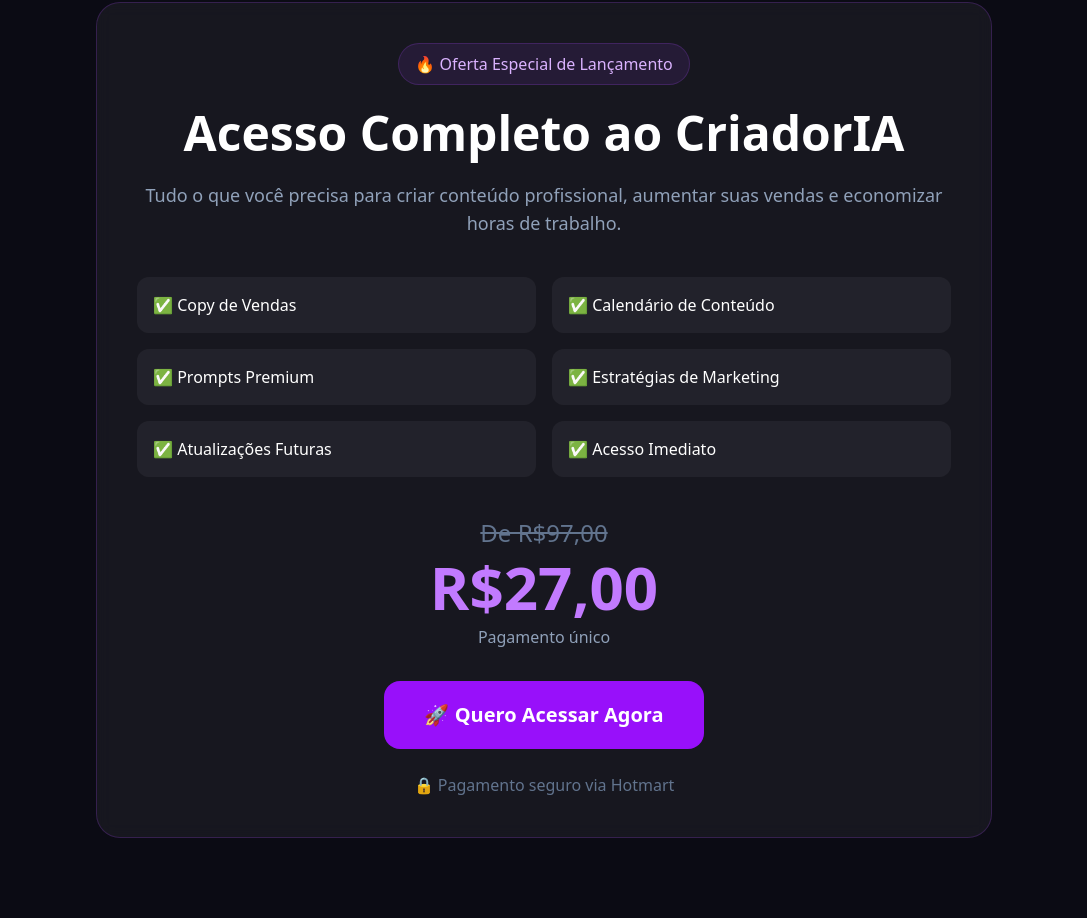
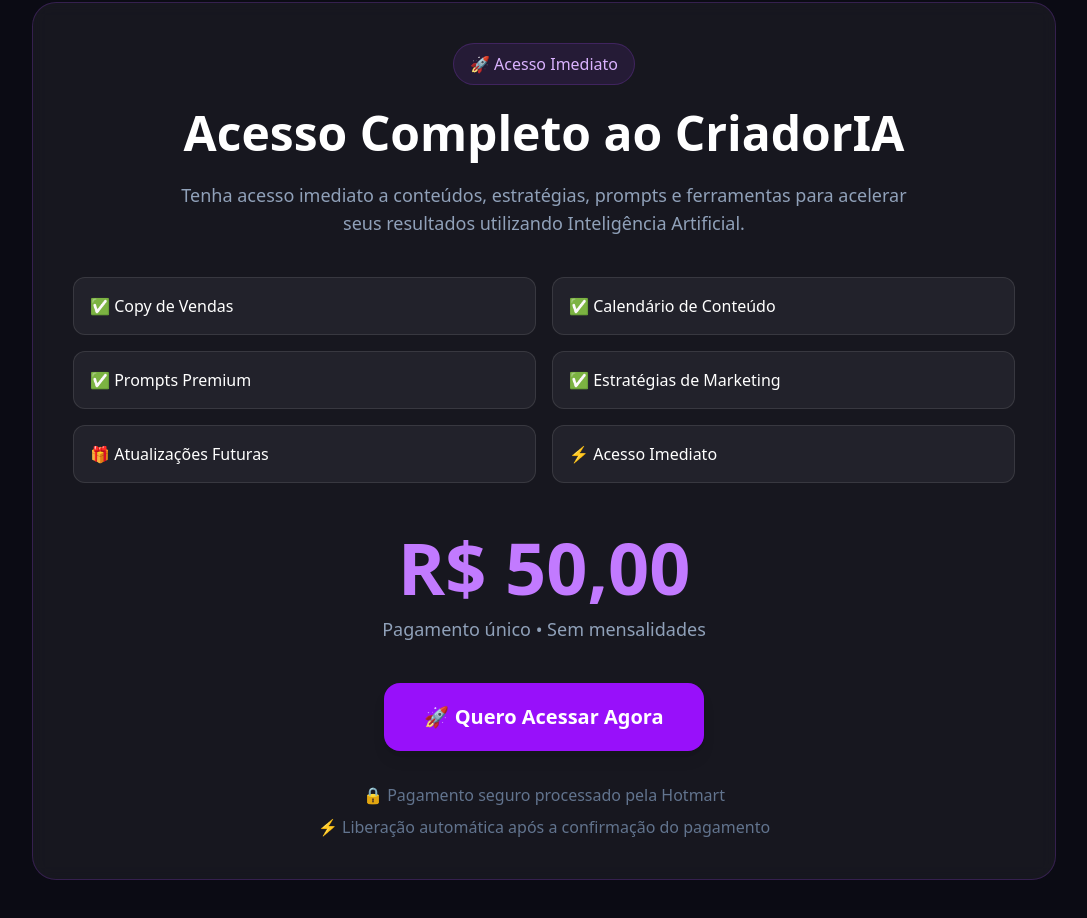
Before and after one commit to David5678789/criadoria-site, a Next.js app: page / in a window 1280 px wide. Shown: the part 2946-3864 px from the top of the page, without its empty margins (96-1183 px from the left). Built offline with nearby package versions, Linux system fonts and the light colour scheme.

Commit message:
Atualiza oferta para valor real

```diff
--- a/components/Offer.tsx
+++ b/components/Offer.tsx
@@ -1,63 +1,59 @@
 export default function Offer() {
     return (
       <section id="oferta" className="py-32 px-6">
-        <div className="max-w-4xl mx-auto">
+        <div className="max-w-5xl mx-auto">
 
           <div className="rounded-3xl border border-purple-500/20 bg-white/5 backdrop-blur-sm p-10 text-center">
 
             <span className="inline-block px-4 py-2 rounded-full bg-purple-500/10 border border-purple-500/20 text-purple-300 mb-6">
-              🔥 Oferta Especial de Lançamento
+              🚀 Acesso Imediato
             </span>
 
             <h2 className="text-5xl font-bold mb-6">
               Acesso Completo ao CriadorIA
             </h2>
 
-            <p className="text-slate-400 text-lg mb-10">
-              Tudo o que você precisa para criar conteúdo profissional,
-              aumentar suas vendas e economizar horas de trabalho.
+            <p className="text-slate-400 text-lg mb-10 max-w-3xl mx-auto">
+              Tenha acesso imediato a conteúdos, estratégias, prompts e ferramentas
+              para acelerar seus resultados utilizando Inteligência Artificial.
             </p>
 
-            <div className="grid md:grid-cols-2 gap-4 text-left mb-10">
+            <div className="grid md:grid-cols-2 gap-4 text-left mb-12">
 
-              <div className="p-4 rounded-xl bg-white/5">
+              <div className="p-4 rounded-xl bg-white/5 border border-white/10">
                 ✅ Copy de Vendas
               </div>
 
-              <div className="p-4 rounded-xl bg-white/5">
+              <div className="p-4 rounded-xl bg-white/5 border border-white/10">
                 ✅ Calendário de Conteúdo
               </div>
 
-              <div className="p-4 rounded-xl bg-white/5">
+              <div className="p-4 rounded-xl bg-white/5 border border-white/10">
                 ✅ Prompts Premium
               </div>
 
-              <div className="p-4 rounded-xl bg-white/5">
+              <div className="p-4 rounded-xl bg-white/5 border border-white/10">
                 ✅ Estratégias de Marketing
               </div>
 
-              <div className="p-4 rounded-xl bg-white/5">
-                ✅ Atualizações Futuras
+              <div className="p-4 rounded-xl bg-white/5 border border-white/10">
+                🎁 Atualizações Futuras
               </div>
 
-              <div className="p-4 rounded-xl bg-white/5">
-                ✅ Acesso Imediato
+              <div className="p-4 rounded-xl bg-white/5 border border-white/10">
+                ⚡ Acesso Imediato
               </div>
 
             </div>
 
-            <div className="mb-8">
+            <div className="mb-10">
 
-              <p className="text-slate-500 text-2xl line-through">
-                De R$97,00
+              <p className="text-6xl md:text-7xl font-bold text-purple-400">
+                R$ 50,00
               </p>
 
-              <p className="text-6xl font-bold text-purple-400 mt-2">
-                R$27,00
-              </p>
-
-              <p className="text-slate-400 mt-2">
-                Pagamento único
+              <p className="text-slate-400 mt-3 text-lg">
+                Pagamento único • Sem mensalidades
               </p>
 
             </div>
@@ -66,14 +62,22 @@
               href="https://pay.hotmart.com/B106353943T"
               target="_blank"
               rel="noopener noreferrer"
-              className="inline-flex items-center justify-center px-10 py-5 rounded-2xl bg-purple-600 hover:bg-purple-500 transition text-xl font-semibold"
+              className="inline-flex items-center justify-center px-10 py-5 rounded-2xl bg-purple-600 hover:bg-purple-500 transition text-xl font-semibold shadow-lg"
             >
               🚀 Quero Acessar Agora
             </a>
 
-            <p className="text-slate-500 mt-6">
-              🔒 Pagamento seguro via Hotmart
-            </p>
+            <div className="mt-8 space-y-2 text-slate-500">
+
+              <p>
+                🔒 Pagamento seguro processado pela Hotmart
+              </p>
+
+              <p>
+                ⚡ Liberação automática após a confirmação do pagamento
+              </p>
+
+            </div>
 
           </div>
 
```
